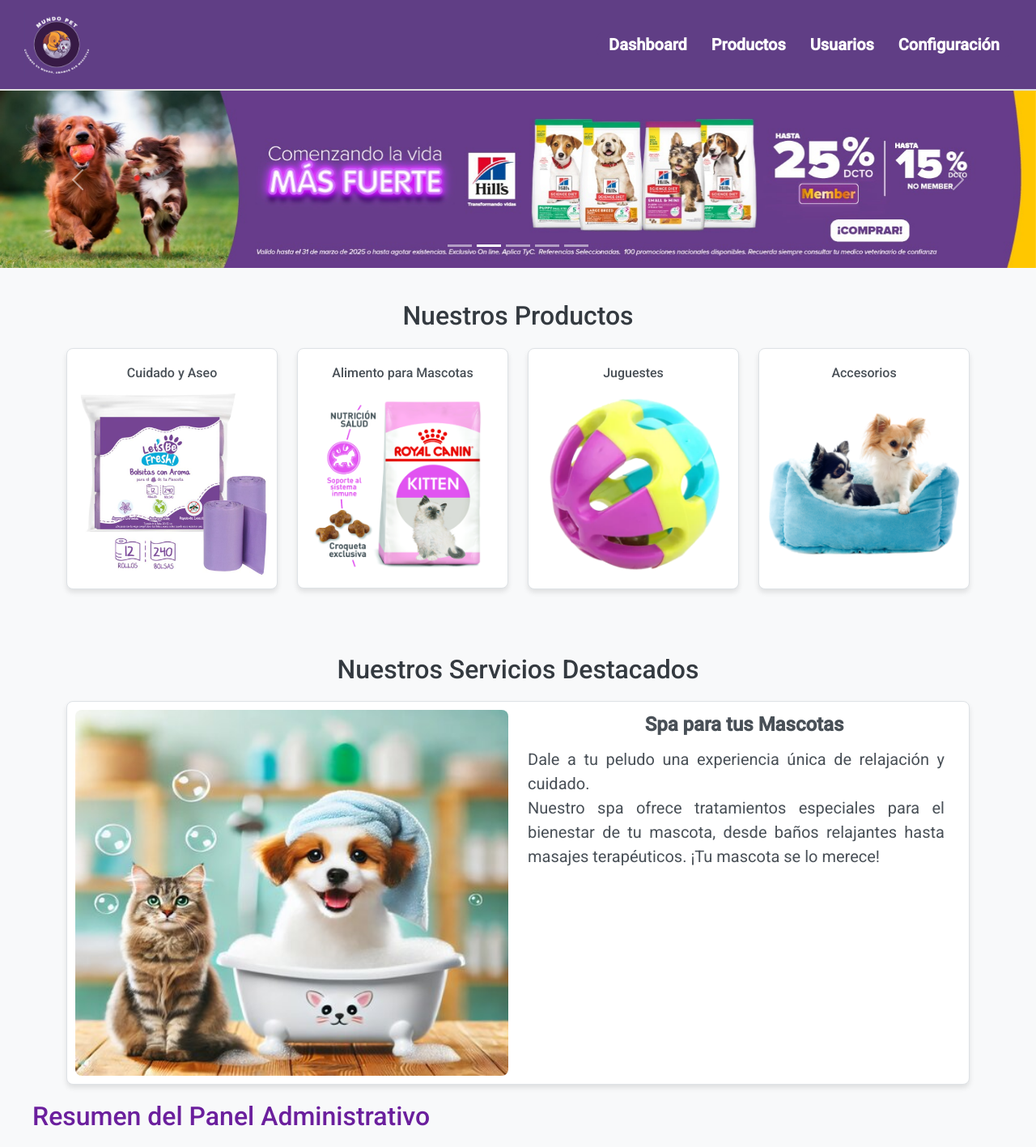
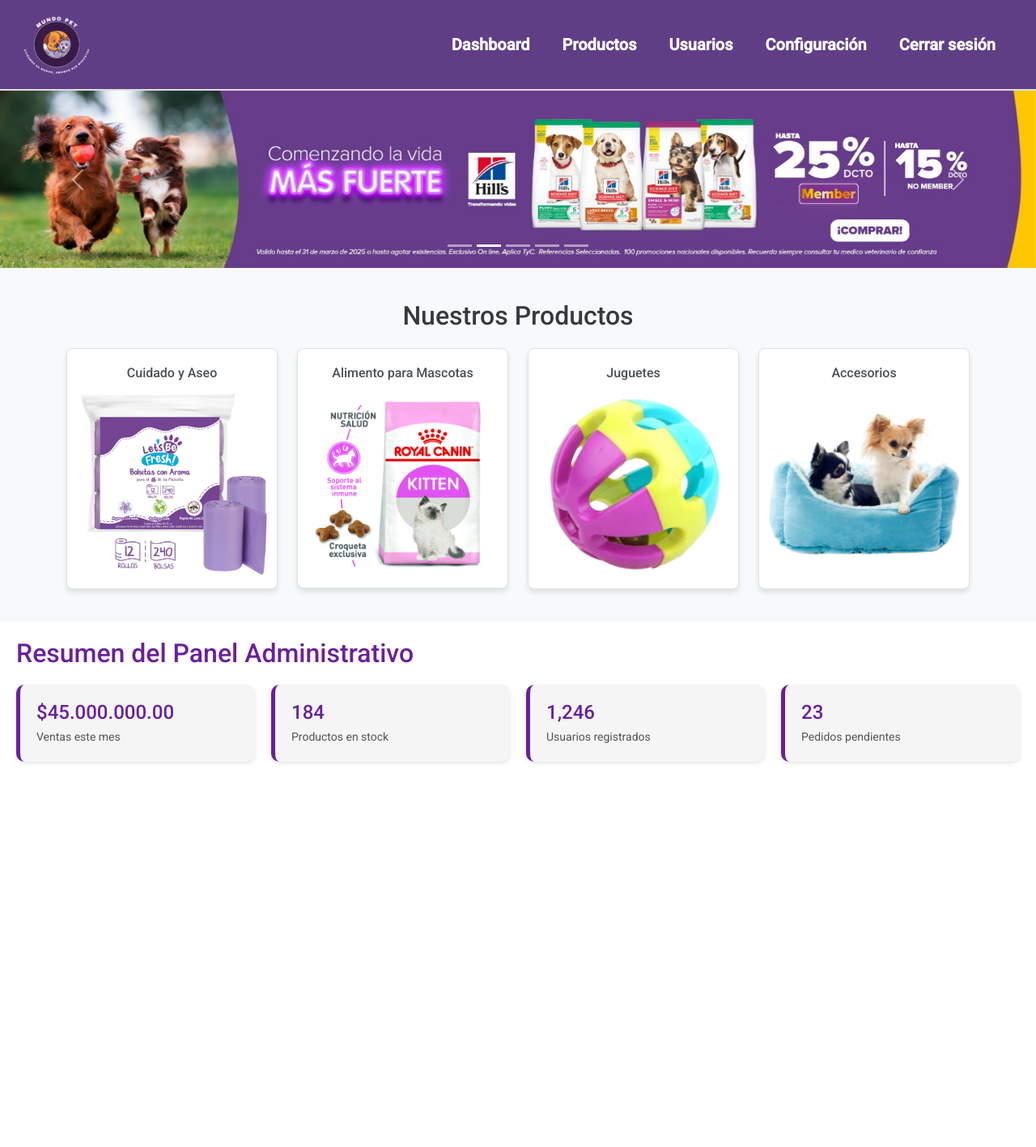
Before and after one commit to NatsuDragnel24/MundoPet, an Angular app: page /admin in a window 1280 px wide. Shown: the top 1417 px of the page at 81% size. After the commit the page ends 1001 px from the top, so only its background shows below. Built offline with nearby package versions, Linux system fonts and the light colour scheme.

Commit message:
Cerrar sesion en el admin-panel

```diff
--- a/src/admin-panel/admin-panel.component.css
+++ b/src/admin-panel/admin-panel.component.css
@@ -175,3 +175,19 @@
     padding: 20px;
     border-radius: 10px;
   }
+  .logout-btn {
+    background-color: #800080; /* Color púrpura del logo */
+    color: white;
+    border: none;
+    padding: 8px 12px;
+    border-radius: 8px;
+    cursor: pointer;
+    transition: background-color 0.3s ease;
+  }
+
+  .nav-bar ul li a {
+    color: white;
+    font-weight: bold;
+    text-decoration: none;
+    padding: 0 15px;
+  }
--- a/src/admin-panel/admin-panel.component.html
+++ b/src/admin-panel/admin-panel.component.html
@@ -8,12 +8,15 @@
       <li><a routerLink="/admin/productos" routerLinkActive="active">Productos</a></li>
       <li><a routerLink="/admin/usuarios" routerLinkActive="active">Usuarios</a></li>
       <li><a routerLink="/admin/configuracion" routerLinkActive="active">Configuración</a></li>
+      <li><a (click)="logout()" style="cursor: pointer;">Cerrar sesión</a></li>
+
+
+
 
     </ul>
   </nav>
   </header>
   <body>
-
 <!-- Carrusel Principal -->
 <div id="CarruselPrincipal" class="carousel slide" data-bs-ride="carousel" data-bs-interval="3000" data-bs-wrap="true">
   <div class="carousel-indicators">
@@ -73,7 +76,7 @@
 
       <div class="col-md-3">
         <div class="producto-card">
-          <h3 class="producto-nombre">Juguestes</h3>
+          <h3 class="producto-nombre">Juguetes</h3>
           <img src="assets/images/Inicio_Juguetes.png" alt="Juguestes" class="producto-imagen">
         </div>
       </div>
@@ -88,36 +91,6 @@
   </div>
 </section>
 
-
-<section class="servicio-spa">
-  <div class="container">
-    <h2 class="servicios-titulo-principal">Nuestros Servicios Destacados</h2>
-    <div class="row">
-
-      <div class="col-md-12">
-        <div class="servicio-card">
-          <div class="row">
-            <div class="col-md-6">
-              <img src="assets/images/Spa_Mascotas.jpg" alt="Spa para Mascotas" class="servicio-imagen">
-            </div>
-            <div class="col-md-6">
-              <span class="servicio-nombre">Spa para tus Mascotas</span>
-              <br>
-              <p class="servicio-descripcion">
-                Dale a tu peludo una experiencia única de relajación y cuidado.
-                <br>
-                Nuestro spa ofrece tratamientos especiales para el bienestar de tu mascota,
-                  desde baños relajantes hasta masajes terapéuticos.
-                  ¡Tu mascota se lo merece!
-              </p>
-            </div>
-          </div>
-        </div>
-      </div>
-
-
-    </div>
-  </div>
   <div class="dashboard">
     <h2>Resumen del Panel Administrativo</h2>
 
@@ -142,13 +115,8 @@
         <p>Pedidos pendientes</p>
       </div>
     </div>
-
-    <div class="chart-section">
-      <h3>Ventas por semana</h3>
-      <canvas id="ventasChart"></canvas>
-    </div>
   </div>
 
-</section>
+
 
 </body>
--- a/src/admin-panel/admin-panel.component.ts
+++ b/src/admin-panel/admin-panel.component.ts
@@ -1,4 +1,6 @@
 import { Component } from '@angular/core';
+import { Router } from '@angular/router';
+
 
 @Component({
   selector: 'app-admin-panel',
@@ -7,5 +9,15 @@
   styleUrl: './admin-panel.component.css'
 })
 export class AdminPanelComponent {
+  constructor(private router:Router){}
 
+  logout() {
+    // Aquí puedes limpiar datos del localStorage o sessionStorage si usas autenticación
+    localStorage.clear();
+    sessionStorage.clear();
+
+    // Redirigir al login
+    this.router.navigate(['/auth/login']);
+
+  }
 }
--- a/src/app/app.routes.ts
+++ b/src/app/app.routes.ts
@@ -16,5 +16,8 @@
   {path: 'service', component: ServiceComponent}, // Ruta para la página de servicio
   {path: 'product', component: ProductComponent}, // Ruta para la página de producto
   {path: 'register', component:RegisterComponent}, // Ruta para la página de registro
-  {path: 'admin-panel',component: AdminPanelComponent}  // Ruta para el panel de administración
+  {path: 'admin-panel',component: AdminPanelComponent}, // Ruta para el panel de administración
+  {path: 'auth/login', component: AuthComponent },
+  { path: 'admin/dashboard', component: AdminPanelComponent }
+
 ];
--- a/src/app/components/home/home/home.component.html
+++ b/src/app/components/home/home/home.component.html
@@ -61,7 +61,7 @@
 
       <div class="col-md-3">
         <div class="producto-card">
-          <h3 class="producto-nombre">Juguestes</h3>
+          <h3 class="producto-nombre">Juguetes</h3>
           <img src="assets/images/Inicio_Juguetes.png" alt="Juguestes" class="producto-imagen">
         </div>
       </div>
```
